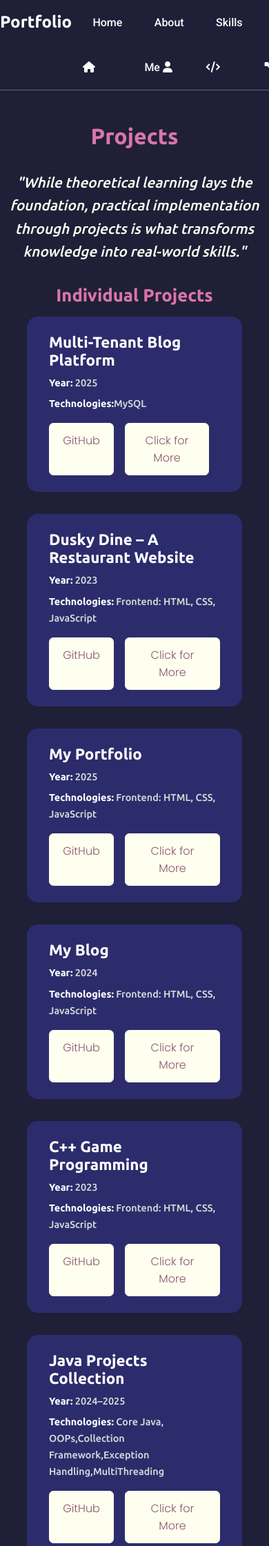
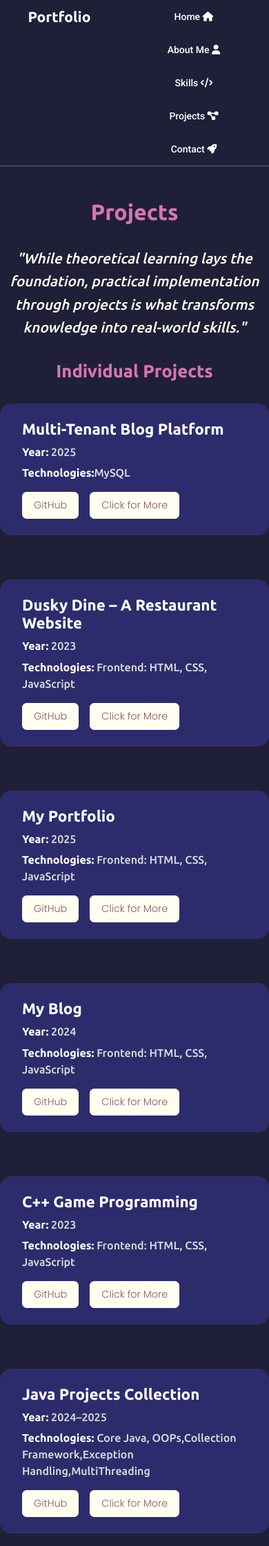
Before and after one commit to Nibedita-Mohapatro/Personal_Portfolio, a Django app: page /projects/ in a window 390 px wide; the page is wider, and only the part inside the window is pictured. Shown: the top 2241 px of that part at 69% size. Run offline with Django 5.2, Linux system fonts and the light colour scheme.

Commit message:
Fixed css for phone

```diff
--- a/static/css/aps.css
+++ b/static/css/aps.css
@@ -399,3 +399,88 @@ body {
         text-decoration:none;
 
 }
+
+
+/* ===================== Responsive Design ===================== */
+
+/* For tablets (<= 768px) */
+@media screen and (max-width: 768px) {
+  #navbar ul {
+    flex-direction: column;
+    align-items: center;
+  }
+
+  .home-left,
+  .home-right {
+    width: 100%;
+    padding: 2rem;
+    text-align: center;
+  }
+
+  .home-right img {
+    position: relative;
+    width: 70%;
+    height: auto;
+    left: 0;
+    top: 0;
+    margin: auto;
+  }
+
+  .about-left,
+  .about-right {
+    width: 100%;
+    padding: 1rem;
+  }
+
+  .skills-left,
+  .skills-right {
+    width: 100%;
+    padding: 1rem;
+  }
+
+  .projects-container {
+    flex-direction: column;
+    max-width: 100%;
+  }
+
+  .projects-item {
+    width: 100%;
+    margin: 1rem 0;
+  }
+
+  .form {
+    flex-direction: column;
+    width: 95%;
+    padding: 0 1rem;
+  }
+}
+
+/* For phones (<= 480px) */
+@media screen and (max-width: 480px) {
+  body {
+    font-size: 14px;
+  }
+
+  #navbar {
+    line-height: 3rem;
+    font-size: 14px;
+  }
+
+  .home-left h1 {
+    font-size: 28px;
+  }
+
+  .home-left h4 {
+    font-size: 18px;
+  }
+
+  .projects-item h1,
+  .projects-item p {
+    font-size: 1rem;
+  }
+
+  .btn {
+    font-size: 0.9rem;
+    padding: 0.5rem 1rem;
+  }
+}
```
Also changed, not shown: static/css/style.css (+87 -0 lines).
